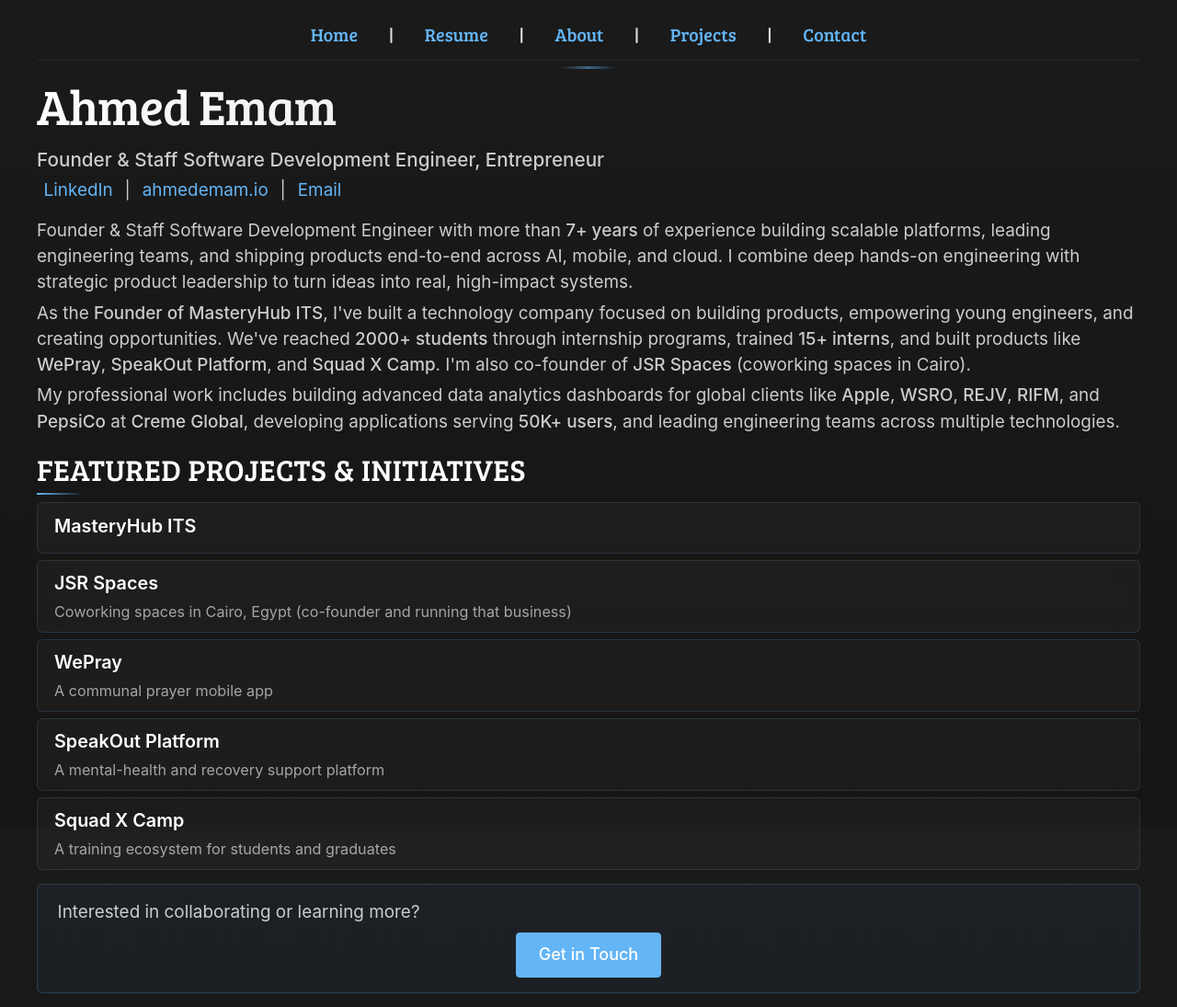
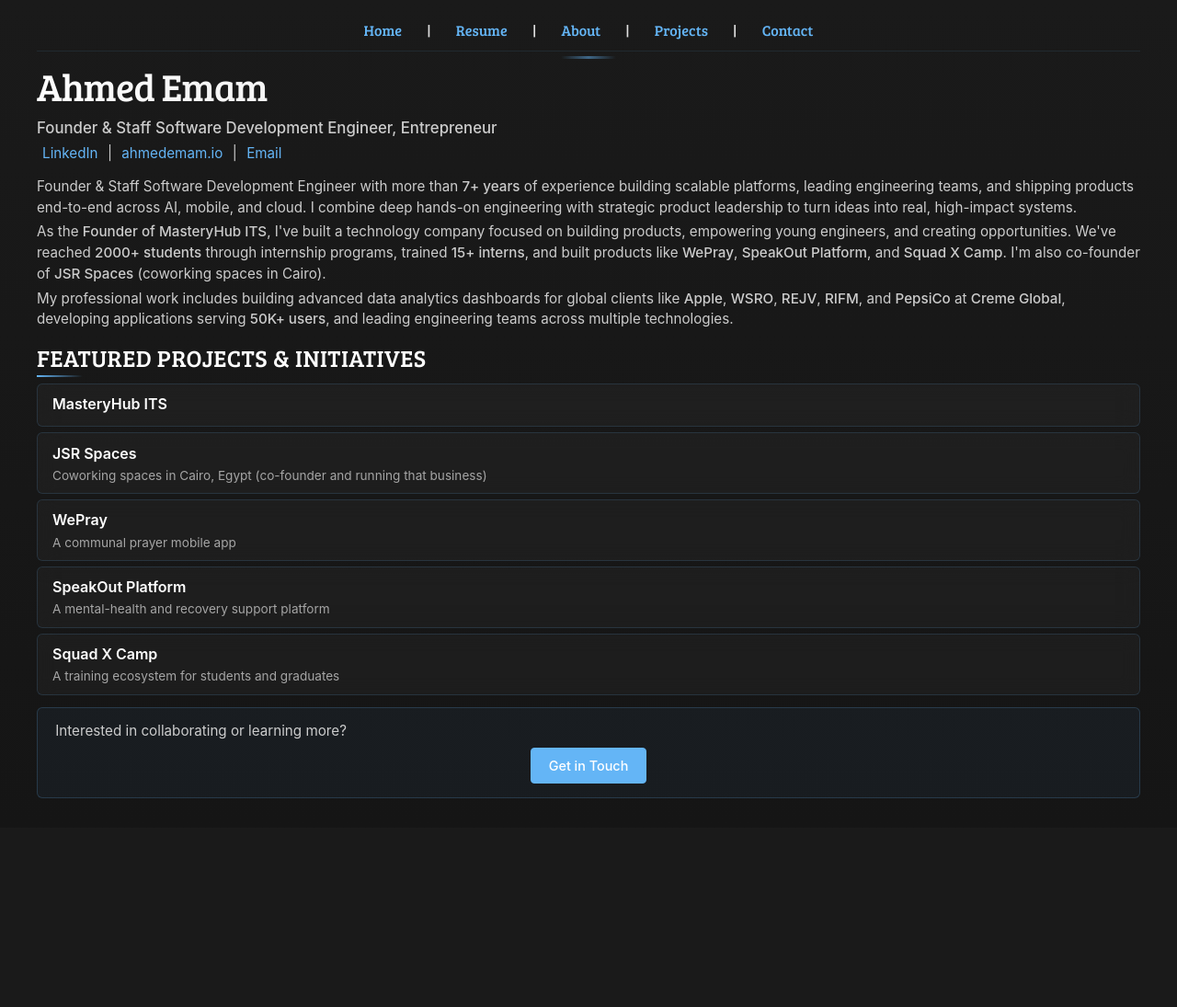
Before and after one commit to ahmedemam/ahmedemam.github.io, a Jekyll site: the page built from index.html, in a window 1280 px wide. Shown: the whole page at 92% size. Built offline with Jekyll 4.4.1, drawn with Linux system fonts in a browser that asks for light colours; after the commit the page ends 900 px from its top, so only the background shows below that.

Commit message:
Reduce all font sizes across the site
- Reduce base body font from 18px to 16px
- Reduce h1 from 2.5em/3em to 2.2em/2.6em
- Reduce h2 from 1.8em to 1.6em
- Reduce h3 from 1.4em to 1.25em
- Reduce h4 from 1.2em/1.1em to 1.1em/1em
- Reduce paragraph font from 1.05em to 0.95em
- Reduce navigation font from 1.1em to 1em
- Reduce project names from 1.1em to 1em
- Reduce project descriptions from 0.9em to 0.85em
- Reduce CTA button font from 1em to 0.9em
- Reduce all other relative font sizes proportionally

```diff
--- a/assets/css/style.scss
+++ b/assets/css/style.scss
@@ -58,7 +58,7 @@ html {
 
 /* Enhanced body styling */
 body {
-  font-size: 18px;
+  font-size: 16px;
   line-height: 1.6;
   text-align: left;
   transition: all 0.3s ease;
@@ -85,7 +85,7 @@ body {
   text-align: center;
   margin: 0 0 0.3em 0;
   padding: 0.3em 0;
-  font-size: 1.1em;
+  font-size: 1em;
   font-weight: 400;
   transition: all 0.8s ease;
   font-family: $heading-font;
@@ -181,7 +181,7 @@ body {
   color: #fff;
   border: none;
   border-radius: 50%;
-  font-size: 24px;
+  font-size: 20px;
   cursor: pointer;
   z-index: 1000;
   opacity: 0.8;
@@ -344,7 +344,7 @@ a:focus {
 }
 
 .content {
-  font-size: 18px;
+  font-size: 16px;
   line-height: 1.6;
   max-width: 100%;
   text-align: left;
@@ -390,12 +390,12 @@ h6 {
 }
 
 h1 {
-  font-size: 2.5em;
+  font-size: 2.2em;
   margin-top: 0;
 }
 
 h2 {
-  font-size: 1.8em;
+  font-size: 1.6em;
   text-transform: uppercase;
   letter-spacing: 0.5px;
   padding-bottom: 0.2em;
@@ -420,7 +420,7 @@ h2 {
 }
 
 h3 {
-  font-size: 1.4em;
+  font-size: 1.25em;
   margin-top: 0.5em;
   margin-bottom: 0.2em;
   text-align: left;
@@ -446,7 +446,7 @@ h3 {
 }
 
 h4 {
-  font-size: 1.2em;
+  font-size: 1.1em;
   margin-top: 0.4em;
   margin-bottom: 0.2em;
   text-align: left;
@@ -457,7 +457,7 @@ p {
   line-height: 1.5;
   text-align: left;
   transition: all 0.8s ease;
-  font-size: 1.05em;
+  font-size: 0.95em;
   color: rgba(224, 224, 224, 0.9);
 }
 
@@ -546,7 +546,7 @@ h4 {
   h3 + p:first-of-type {
     font-style: italic;
     color: rgba(224, 224, 224, 0.7);
-    font-size: 0.95em;
+    font-size: 0.85em;
     margin-top: -0.15em;
     margin-bottom: 0.25em;
     padding: 0.2em 0;
@@ -604,13 +604,13 @@ h4 {
     background: rgba(100, 181, 246, 0.05);
     border-left: 3px solid $link-color;
     border-radius: 4px;
-    font-size: 0.95em;
+    font-size: 0.85em;
     transition: all 0.8s ease;
   }
 
   // Style for h4 (subsections like "Key Achievements")
   h4 {
-    font-size: 1.1em;
+    font-size: 1em;
     font-weight: 600;
     margin-top: 0.4em;
     margin-bottom: 0.25em;
@@ -695,7 +695,7 @@ h4 {
 
   p {
     margin: 0 0 0.4em 0;
-    font-size: 1.05em;
+    font-size: 0.95em;
     color: rgba(224, 224, 224, 0.9);
   }
 
@@ -707,7 +707,7 @@ h4 {
     text-decoration: none;
     border-radius: 4px;
     font-weight: 500;
-    font-size: 1em;
+    font-size: 0.9em;
     transition: all 0.8s ease;
     border: 1px solid $link-color;
 
@@ -746,7 +746,7 @@ h4 {
   }
 
   h1 {
-    font-size: 3em;
+    font-size: 2.6em;
     font-weight: 400;
     margin-bottom: 0.15em;
     transition: all 0.8s ease;
@@ -769,10 +769,10 @@ h4 {
       line-height: 1.5;
       margin: 0.15em 0;
       transition: all 0.8s ease;
-      font-size: 1.05em;
+      font-size: 0.95em;
 
       &:first-of-type {
-        font-size: 1.15em;
+        font-size: 1.05em;
         color: rgba(224, 224, 224, 0.9);
         margin-bottom: 0.2em;
       }
@@ -858,12 +858,12 @@ h4 {
         opacity: 0;
         transition: all 0.8s ease;
         color: $link-color;
-        font-size: 1.2em;
+        font-size: 1.1em;
       }
 
       .project-name {
         font-weight: 600;
-        font-size: 1.1em;
+        font-size: 1em;
         color: $heading-color;
         margin-bottom: 0.15em;
         display: block;
@@ -871,7 +871,7 @@ h4 {
       }
 
       .project-desc {
-        font-size: 0.9em;
+        font-size: 0.85em;
         color: rgba(224, 224, 224, 0.7);
         line-height: 1.4;
         display: block;
@@ -1046,7 +1046,7 @@ article,
   }
 
   .site-nav {
-    font-size: 0.95em;
+    font-size: 0.9em;
     margin-bottom: 0.6em;
     padding: 0.4em 0;
 
@@ -1057,13 +1057,13 @@ article,
   }
 
   h2 {
-    font-size: 1.5em;
+    font-size: 1.35em;
     margin-top: 0.8em;
   }
 
   .texts .text-title a {
     padding: 0.6em 0.9em;
-    font-size: 1em;
+    font-size: 0.9em;
   }
 
   p {
```
